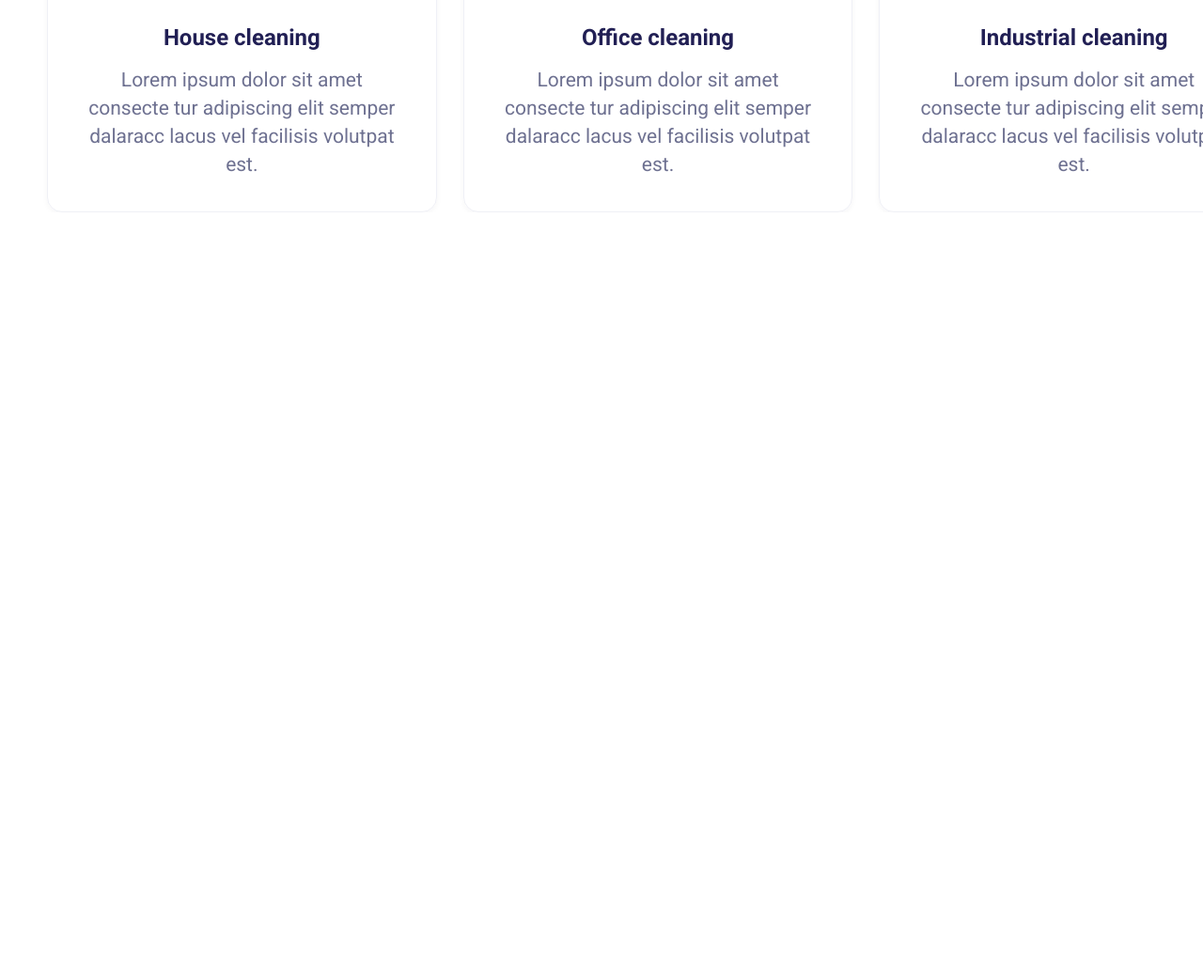
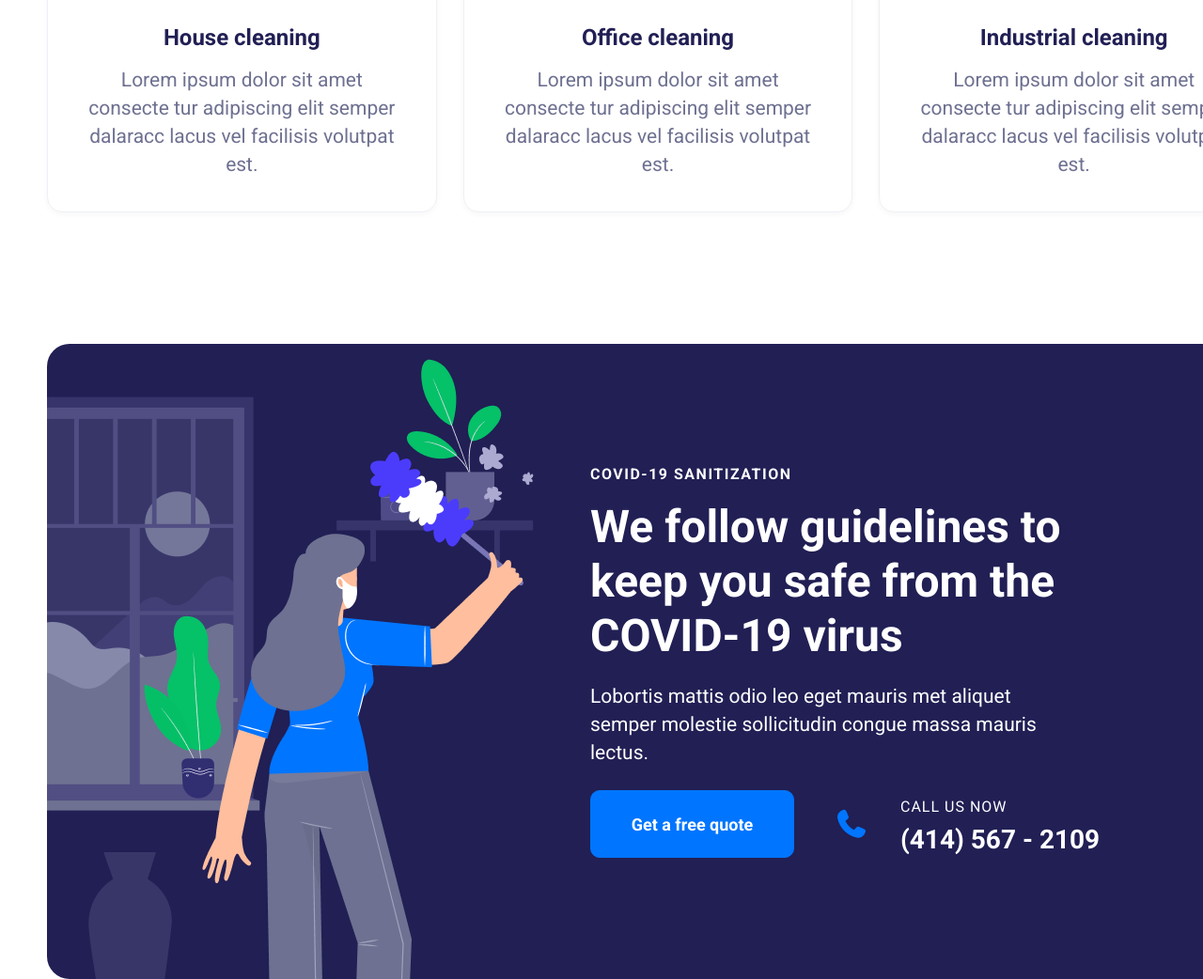
Before and after one commit to stella88-8bit/exam3, a plain HTML site: page index.html in a window 1280 px wide. Shown: the part 2449-3491 px from the top of the page at 94% size. Before the commit the page ends 2675 px from the top, so only its background shows below. Drawn offline with Linux system fonts and the light colour scheme.

Commit message:
creating section five

```diff
--- a/index.html
+++ b/index.html
@@ -170,4 +170,39 @@
         </div>
     </div>
 
+    <div class="section-five">
+        <div class="container">
+            <div class="safe">
+                <img src="./img/IMAGE (8).png" class="safe-img" alt="">
+
+                <div class="safe-text">
+                    <h4>COVID-19 SANITIZATION</h4>
+
+                    <h2>
+                        We follow guidelines to keep you safe
+                        from the COVID-19 virus
+                    </h2>
+
+                    <p>
+                        Lobortis mattis odio leo eget mauris met
+                        aliquet semper molestie sollicitudin congue
+                        massa mauris lectus.
+                    </p>
+
+                    <div class="span-text">
+                        <a href="#" class="btn btn1">Get a free quote</a>
+
+                        <div class="call-us-section">
+                            <i class="fa-solid fa-phone"></i>
+
+                            <div class="call-us-phone">
+                                <p>CALL US NOW</p>
+                                <strong>(414) 567 - 2109</strong>
+                            </div>
+                        </div>
+                    </div>
+                </div>
+            </div>
+        </div>
+    </div>
 </body>
--- a/style.css
+++ b/style.css
@@ -277,3 +277,54 @@ h4 {
 .service p {
     font-size: 21px;
 }
+
+.section-five {
+    margin-top: 140px;
+}
+
+.safe {
+    display: flex;
+    align-items: center;
+    gap: 60px;
+    height: 676px;
+    background-color: #211f54;
+    border-radius: 24px;
+    overflow: hidden;
+    color: white;
+}
+
+.safe-img {
+    width: 518px;
+    height: 676px;
+    flex-shrink: 0;
+    object-position: left bottom;
+}
+
+.safe-text {
+    width: 640px;
+}
+
+.safe-text h4 {
+    font-size: 16px;
+    letter-spacing: 1.5px;
+    margin-bottom: 18px;
+}
+
+.safe-text h2 {
+    width: 560px;
+}
+
+.safe-text > p {
+    width: 490px;
+    color: white;
+    font-size: 21px;
+    margin-top: 20px;
+}
+
+.safe-text .span-text {
+    margin-top: 25px;
+}
+
+.safe-text .call-us-phone p {
+    color: white;
+}
```
